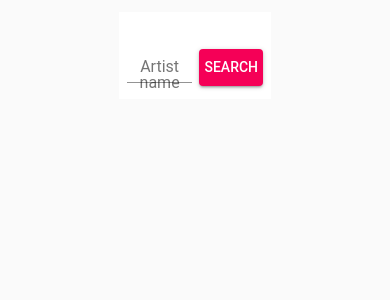
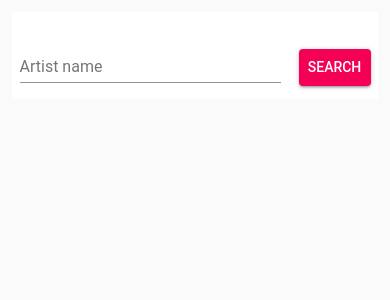
Before and after one commit to rashmiap/audioDB-react-app, a React (Create React App) app: page / in a window 390 px wide. Shown: the top 300 px of the page. Built offline with nearby package versions, Linux system fonts and the light colour scheme.

Commit message:
css update media query added to handle small screen

```diff
--- a/src/App.css
+++ b/src/App.css
@@ -4,10 +4,14 @@ body{
 }
 .Artists{
   padding: 2%;
-  max-width: 35%;
+  max-width: 500px;
   margin: 3% auto;
   background-color: #fff;
   text-align: center;
+}
+.Artists-title{
+  margin: 0;
+  text-align: left;
 }
 .Artists-form{
   display: flex;
@@ -32,7 +36,7 @@ body{
 }
 .Albums{
   padding: 2%;
-  max-width: 65%;
+  max-width: 500px;
   margin: 3% auto;
   background-color: #fff;
   text-align: center;
@@ -49,7 +53,17 @@ body{
   background-size: cover;
   background-position: top;
 }
-.Albums-artist h3{
+.Albums-artist .Albums-artist__info{
   align-self: center;
-  margin: 0 auto;
+  margin: 4% 4% 0 auto;
+  text-align: right;
 }
+/* media query for tablet and mobile screens */
+@media only screen and (max-width: 600px) {
+  .Artists {
+    max-width: 90%;
+  }
+  .Albums{
+    max-width: 90%;
+  }
+}
```
